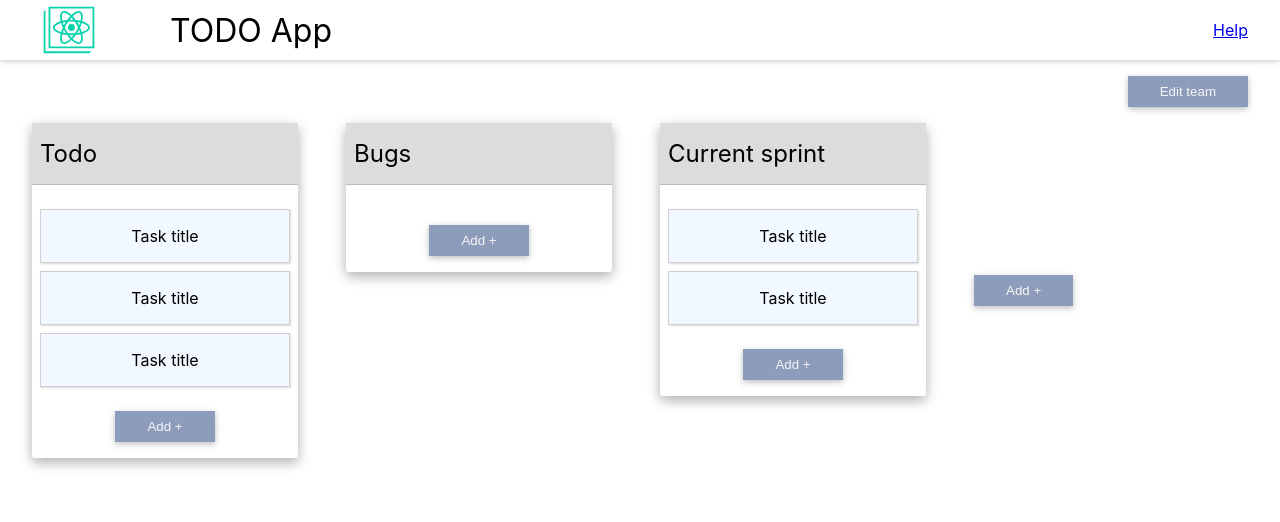
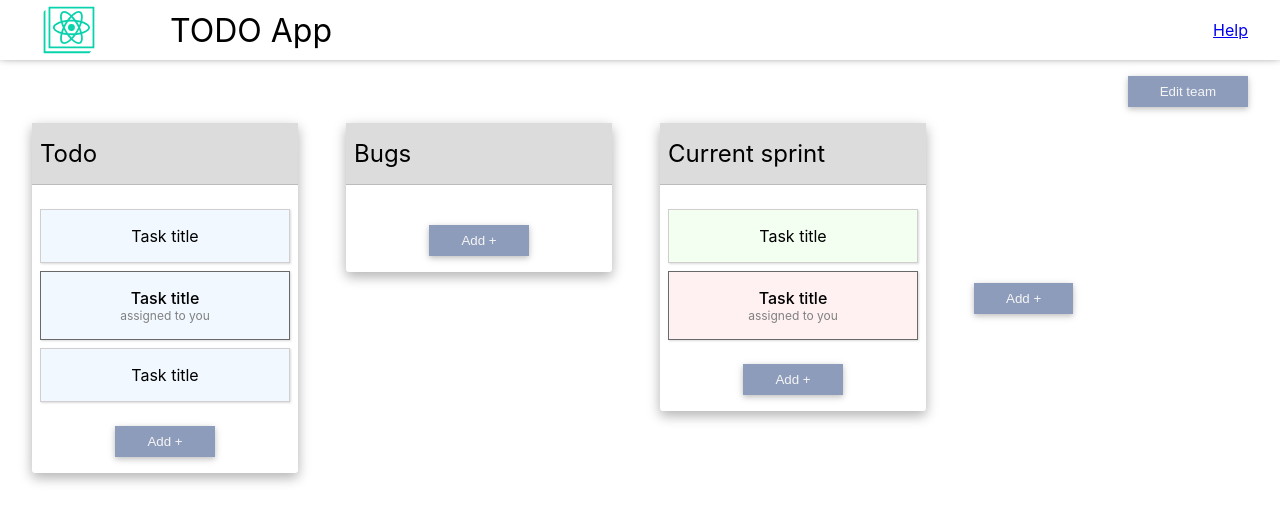
Before and after one commit to catchmareck/simple-todo-app, a React (Create React App) app: page /tasklists in a window 1280 px wide. Shown: the top 522 px of the page. Built offline with nearby package versions, Linux system fonts and the light colour scheme.

Commit message:
Add styles to overdue/done/assigned to you tasks

```diff
--- a/src/components/tasklists/tasklists.scss
+++ b/src/components/tasklists/tasklists.scss
@@ -44,6 +44,9 @@
         text-align: center;
 
         .task {
+          display: flex;
+          align-items: center;
+          flex-direction: column;
           width: 100%;
           padding: 1rem;
           box-sizing: border-box;
@@ -54,8 +57,27 @@
           transition: box-shadow 300ms;
           background: #f1f8ff;
 
+          span {
+            color: grey;
+            font-size: .75rem;
+            font-weight: 400;
+          }
+
           &:hover {
             box-shadow: 1px 1px 4px 0 #9f9f9f;
+          }
+
+          &.my-task {
+            border: 1px solid dimgrey;
+            font-weight: 500;
+          }
+
+          &.overdue {
+            background: #fff1f1;
+          }
+
+          &.done {
+            background: #f2fff1;
           }
         }
       }
--- a/src/components/tasklists/tasklists.tsx
+++ b/src/components/tasklists/tasklists.tsx
@@ -95,7 +95,7 @@ class Taskslists extends Component<any, any> {
                         <p className="tasklist-header"><a onClick={this.showEditListModal}>Todo</a></p>
                         <div className="tasklist-body">
                             <div className="task" onClick={() => this.showTaskDetailsModal({title: 'Task 1', desc: 'Lorem ipsum dolor sit amet', listName: 'Todo'})}>Task title</div>
-                            <div className="task" onClick={() => this.showTaskDetailsModal({title: 'Task 2', desc: 'Lorem ipsum dolor sit amet', listName: 'Todo'})}>Task title</div>
+                            <div className="task my-task" onClick={() => this.showTaskDetailsModal({title: 'Task 2', desc: 'Lorem ipsum dolor sit amet', listName: 'Todo'})}>Task title <span>assigned to you</span></div>
                             <div className="task" onClick={() => this.showTaskDetailsModal({title: 'Task 3', desc: 'Lorem ipsum dolor sit amet', listName: 'Todo'})}>Task title</div>
                             <button onClick={this.showCreateTaskModal}>Add +</button>
                         </div>
@@ -109,8 +109,8 @@ class Taskslists extends Component<any, any> {
                     <div className="tasklist">
                         <p className="tasklist-header"><a onClick={this.showEditListModal}>Current sprint</a></p>
                         <div className="tasklist-body">
-                            <div className="task" onClick={() => this.showTaskDetailsModal({title: 'Task 4', desc: 'Lorem ipsum dolor sit amet', listName: 'Current sprint'})}>Task title</div>
-                            <div className="task" onClick={() => this.showTaskDetailsModal({title: 'Task 5', desc: 'Lorem ipsum dolor sit amet', listName: 'Current sprint'})}>Task title</div>
+                            <div className="task done" onClick={() => this.showTaskDetailsModal({title: 'Task 4', desc: 'Lorem ipsum dolor sit amet', listName: 'Current sprint'})}>Task title</div>
+                            <div className="task my-task overdue" onClick={() => this.showTaskDetailsModal({title: 'Task 5', desc: 'Lorem ipsum dolor sit amet', listName: 'Current sprint'})}>Task title <span>assigned to you</span></div>
                             <button onClick={this.showCreateTaskModal}>Add +</button>
                         </div>
                     </div>
```
